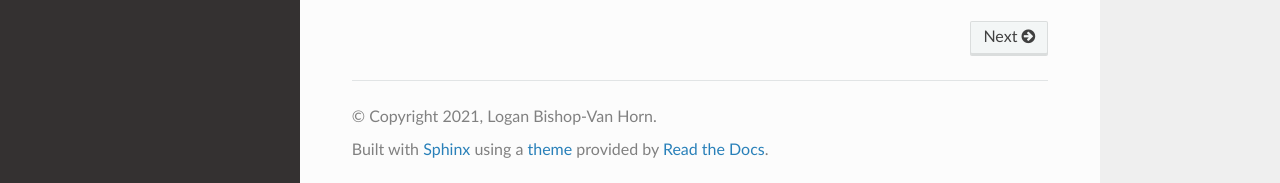
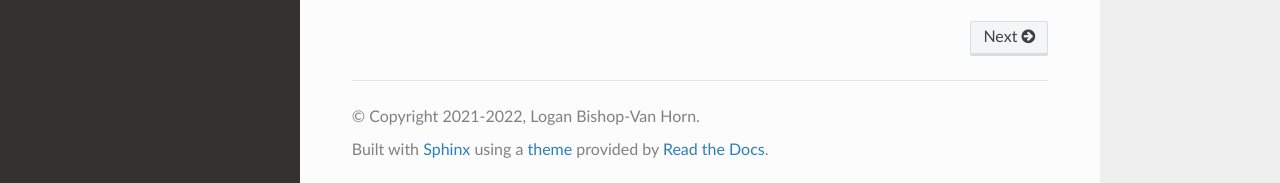
Before and after one commit to loganbvh/superscreen, a Sphinx documentation site: the page built from docs/index.rst, in a window 1280 px wide and 900 px high, scrolled down 1876 px. Shown: the part 714-897 px from the top of the window. Built offline with Sphinx 7.4.7 and the Read the Docs theme 2.0.0, drawn with Linux system fonts in a browser that asks for light colours; pages that are not in the unit, such as notebooks, are missing from menus.

```diff
--- a/docs/conf.py
+++ b/docs/conf.py
@@ -18,7 +18,7 @@
 # -- Project information -----------------------------------------------------
 
 project = "SuperScreen"
-copyright = "2021, Logan Bishop-Van Horn"
+copyright = "2021-2022, Logan Bishop-Van Horn"
 author = "Logan Bishop-Van Horn"
 
 
@@ -31,8 +31,8 @@ extensions = [
     "sphinx.ext.intersphinx",
     "sphinx.ext.autodoc",
     "sphinx.ext.napoleon",
+    "sphinx.ext.mathjax",
     "sphinx_autodoc_typehints",
-    "sphinx.ext.mathjax",
     "sphinx.ext.todo",
     "sphinx.ext.viewcode",
     "sphinx_rtd_theme",
@@ -71,6 +71,8 @@ autodoc_member_order = "bysource"
 
 autodoc_typehints = "description"
 
+napoleon_use_param = True
+
 nbsphinx_execute = "always"
 
 nbsphinx_execute_arguments = [
```
